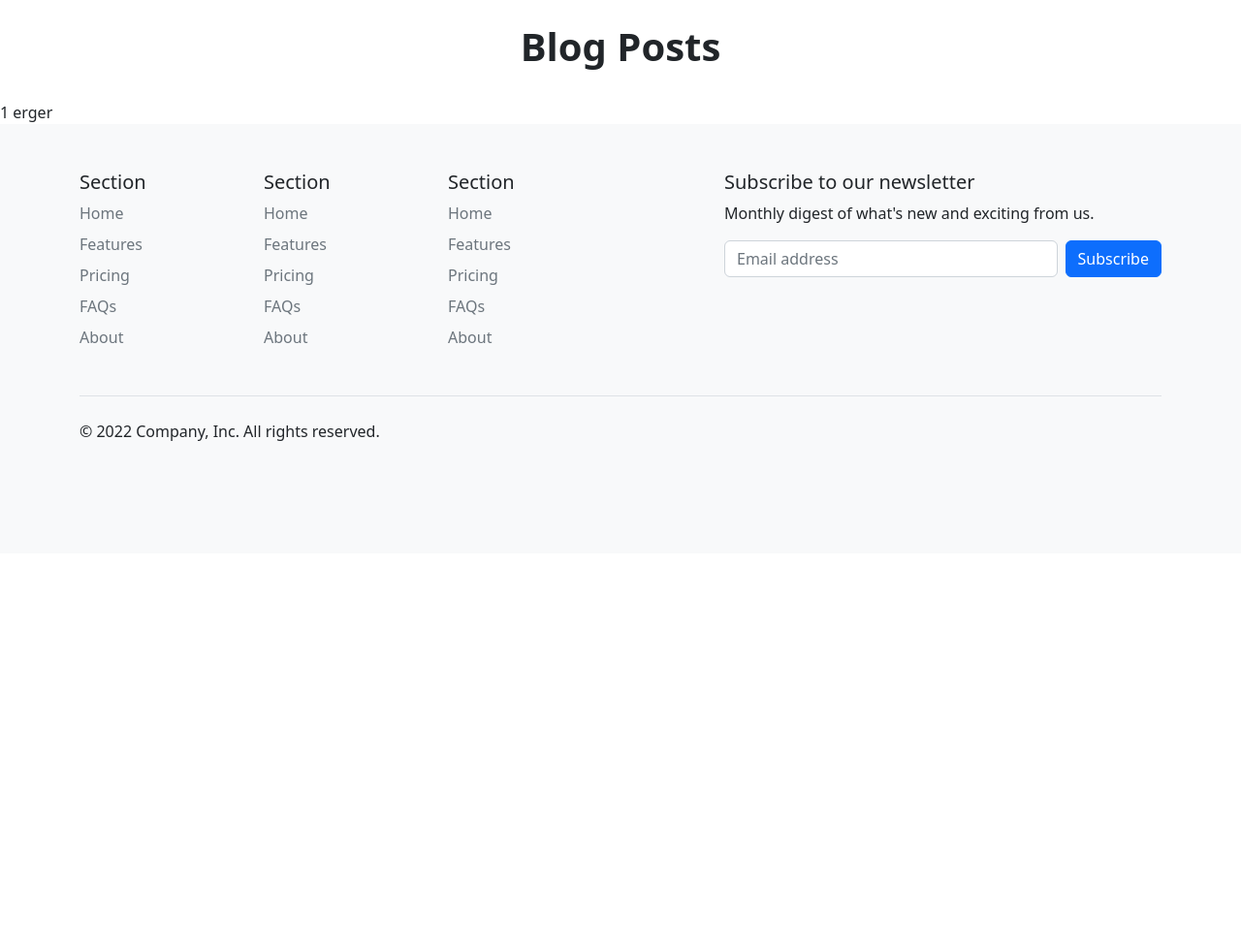
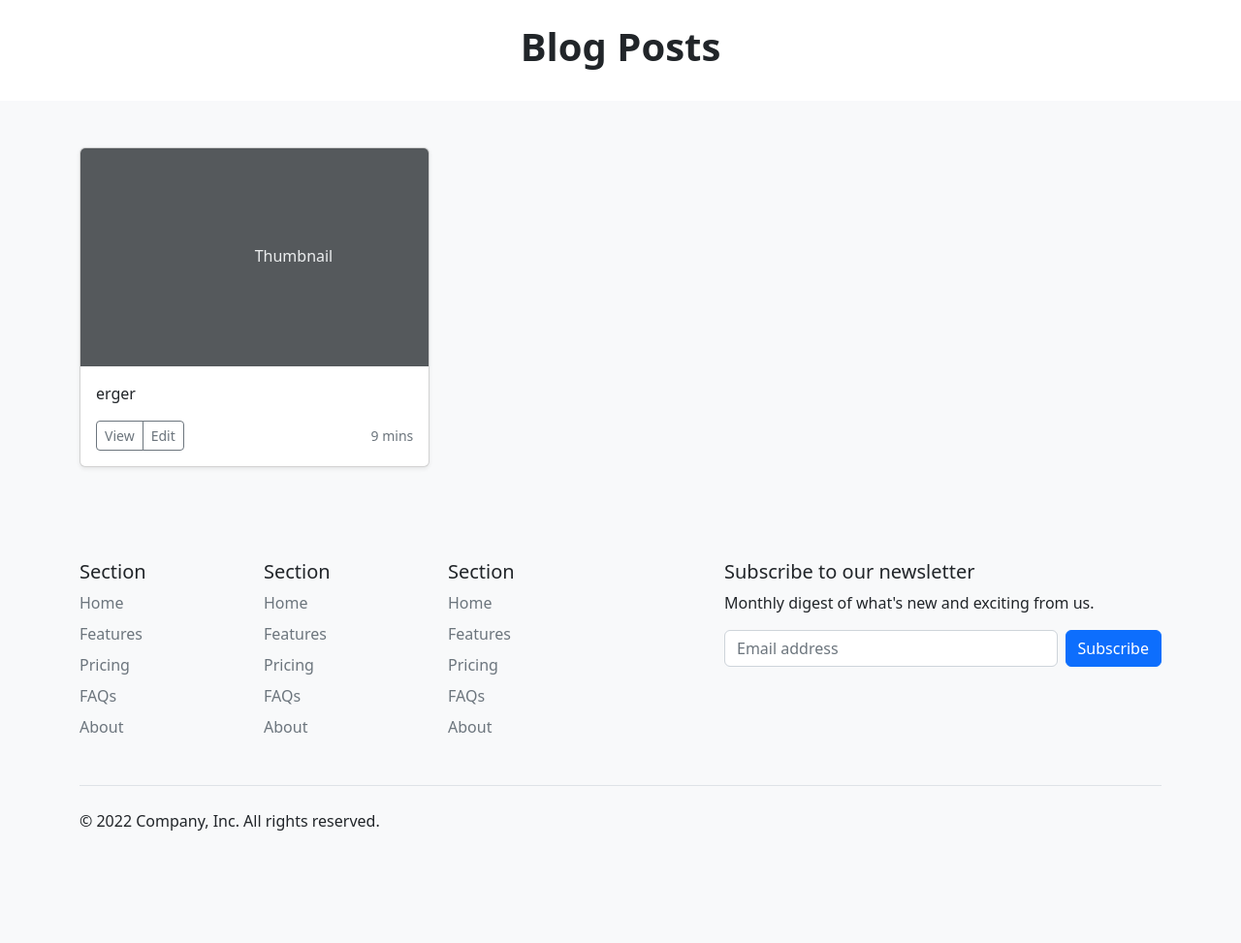
Before and after one commit to neil314159/portfolio-project-5, a Django app: page /blog/ in a window 1280 px wide. Shown: the part 97-1070 px from the top of the page at 97% size. Before the commit the page ends 552 px from the top, so only its background shows below. Run offline with Django 3.2, Linux system fonts and the light colour scheme; data comes from the database, SQL or seed files in the repository; some libraries are stand-ins or nearby versions.

Commit message:
Add blog post card layout on blog index

```diff
--- a/blog/templates/blog/blogindex.html
+++ b/blog/templates/blog/blogindex.html
@@ -6,10 +6,41 @@
     <h4 class="display-6 fw-bold py-4 text-center">{{categorylist.cat}} Blog Posts</h4>
 
 
-    {% for post in posts %}
-    <div>{{ forloop.counter }} {{ post.title  }}
+    <div class="album py-5 bg-light">
+        <div class="container">
 
 
-    </div>
-  {% endfor %}
+
+
+
+          <div class="row row-cols-1 row-cols-sm-2 row-cols-md-3 g-3">
+            {% for post in posts %}
+
+            <div class="col">
+              <div class="card shadow-sm">
+                <svg class="bd-placeholder-img card-img-top" width="100%" height="225" xmlns="http://www.w3.org/2000/svg" role="img" aria-label="Placeholder: Thumbnail" preserveAspectRatio="xMidYMid slice" focusable="false"><title>Placeholder</title><rect width="100%" height="100%" fill="#55595c"/><text x="50%" y="50%" fill="#eceeef" dy=".3em">Thumbnail</text></svg>
+
+                <div class="card-body">
+                  <p class="card-text">{{post.title}}</p>
+                  <div class="d-flex justify-content-between align-items-center">
+                    <div class="btn-group">
+                      <button type="button" class="btn btn-sm btn-outline-secondary">View</button>
+                      <button type="button" class="btn btn-sm btn-outline-secondary">Edit</button>
+                    </div>
+                    <small class="text-muted">9 mins</small>
+                  </div>
+                </div>
+              </div>
+            </div>
+            {% endfor %}
+
+
+
+
+
+
+          </div>
+        </div>
+      </div>
+
 {% endblock %}
```
